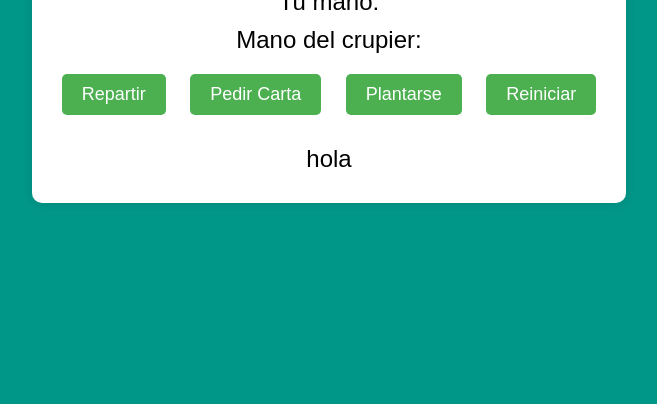
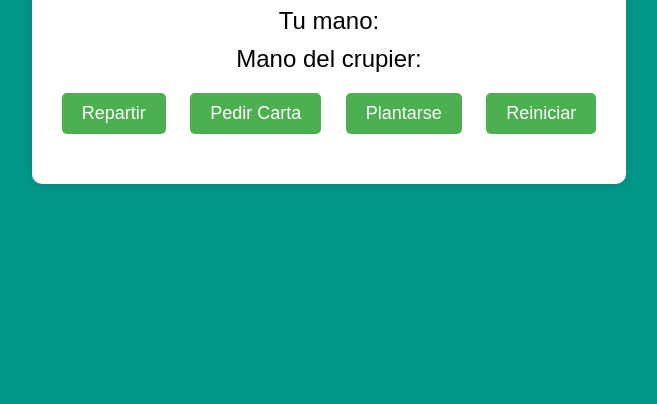
Before and after one commit to SusPirabanSus/JUEGO, a plain HTML site: page index.html in a window 1280 px wide. Shown: the part 396-800 px from the top of the page, without its empty margins (311-968 px from the left). Drawn offline with Linux system fonts and the light colour scheme.

Commit message:
Update index.html

```diff
--- a/index.html
+++ b/index.html
@@ -17,7 +17,7 @@
             align-items: center;
         }
         #game-container {
-            background-color: #fff;
+            background-color: #ffffff;
             padding: 20px;
             border-radius: 10px;
             box-shadow: 0 0 10px rgba(0, 0, 0, 0.1);
@@ -55,7 +55,7 @@
         .card {
             width: 100px;
             height: 150px;
-            background-color: #fff;
+            background-color: #ffffff;
             border-radius: 5px;
             display: inline-block;
             margin: 5px;
@@ -86,7 +86,7 @@
         <button id="stand-btn" disabled>Plantarse</button>
         <button id="reset-btn">Reiniciar</button>
         <p id="result"></p>
-        <p>hola</p>
+
     </div>
 
     <script>
```
